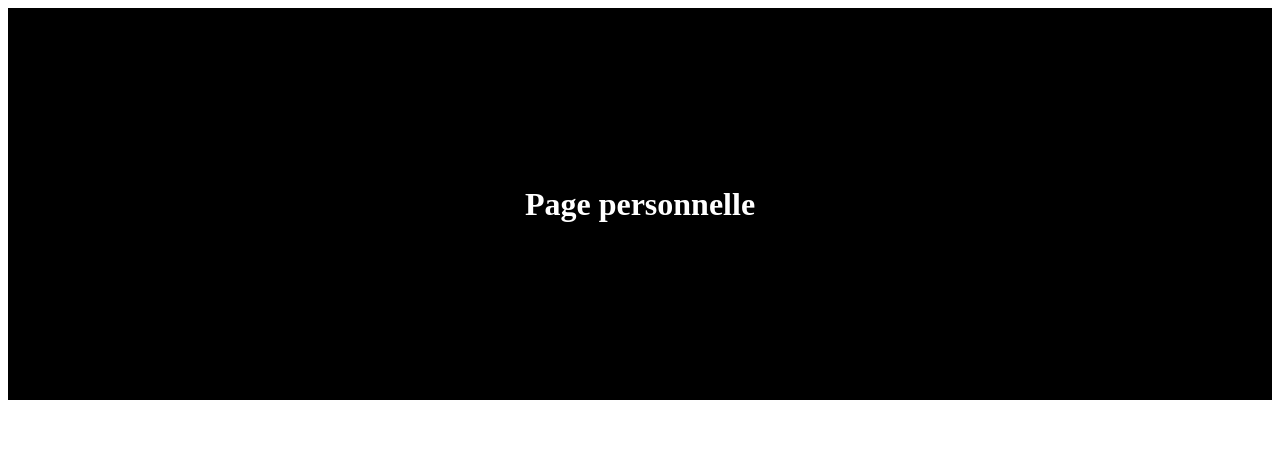
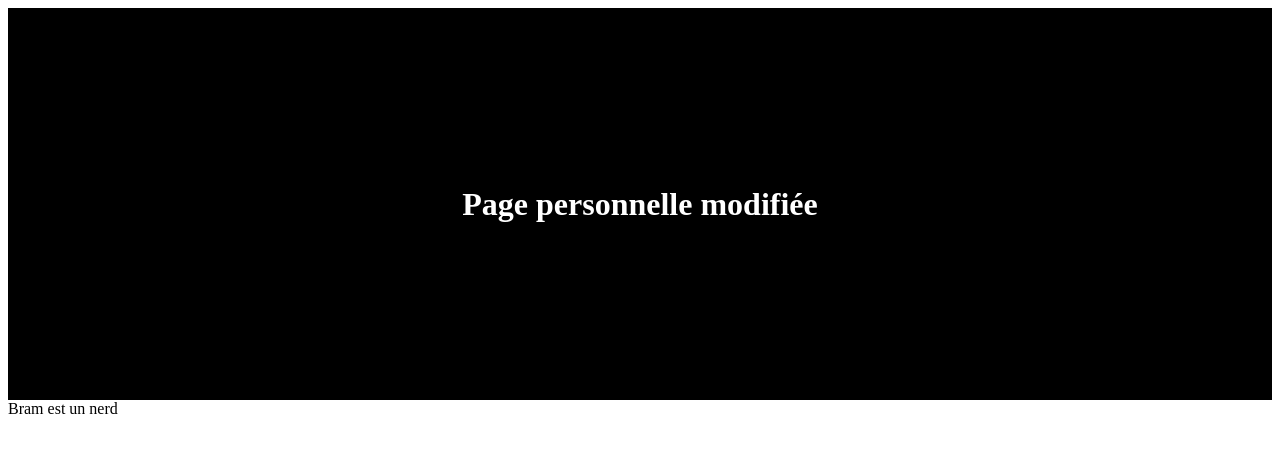
Before and after one commit to Dinergo/Dinergo.github.io, a plain HTML site: page index.html in a window 1280 px wide. Drawn offline with Linux system fonts and the light colour scheme.

Commit message:
Update index.html
modification de fichier en distant

```diff
--- a/index.html
+++ b/index.html
@@ -3,7 +3,9 @@
 </head>
 <body>
   <header>
-    <h1>Page personnelle</h1>
+    <h1>Page personnelle modifiée</h1>
   </header>
-
+<div class="">
+  Bram est un nerd
+</div>
 </body>
```
